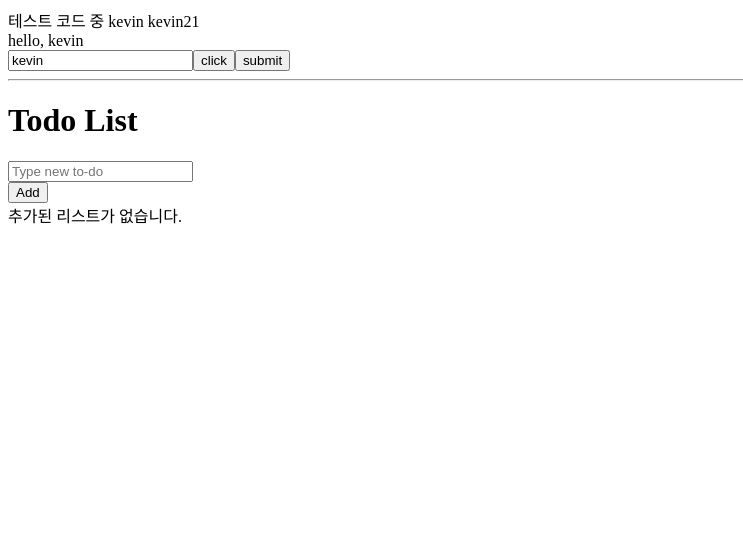
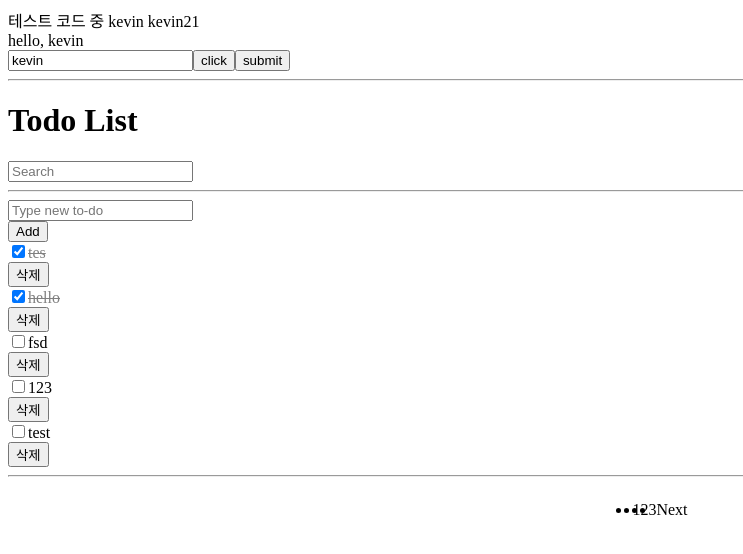
Before and after one commit to kdh3543/vue3_practice, a Vue app: page / in a window 1280 px wide. Shown: the top 554 px of the page, without its empty margins (0-743 px from the left). Built offline with nearby package versions, Linux system fonts and the light colour scheme; data requests are answered from the project's data file; the HTML template or start-up script is replaced by a standard one.

Commit message:
vue3 practice pagination & computed

```diff
--- /dev/null
+++ b/db.json
@@ -0,0 +1,69 @@
+{
+  "todos": [
+    {
+      "subject": "tes",
+      "completed": true,
+      "id": 5
+    },
+    {
+      "subject": "hello",
+      "completed": true,
+      "id": 6
+    },
+    {
+      "subject": "fsd",
+      "completed": false,
+      "id": 7
+    },
+    {
+      "subject": "123",
+      "completed": false,
+      "id": 10
+    },
+    {
+      "subject": "test",
+      "completed": false,
+      "id": 11
+    },
+    {
+      "subject": "1",
+      "completed": false,
+      "id": 12
+    },
+    {
+      "subject": "2",
+      "completed": false,
+      "id": 13
+    },
+    {
+      "subject": "3",
+      "completed": false,
+      "id": 14
+    },
+    {
+      "subject": "4",
+      "completed": false,
+      "id": 15
+    },
+    {
+      "subject": "5",
+      "completed": false,
+      "id": 16
+    },
+    {
+      "subject": "6",
+      "completed": false,
+      "id": 17
+    },
+    {
+      "subject": "7",
+      "completed": false,
+      "id": 18
+    },
+    {
+      "subject": "8",
+      "completed": false,
+      "id": 19
+    }
+  ]
+}
--- a/package.json
+++ b/package.json
@@ -8,6 +8,7 @@
     "lint": "vue-cli-service lint"
   },
   "dependencies": {
+    "axios": "^1.4.0",
     "core-js": "^3.8.3",
     "vue": "^3.2.13"
   },
--- a/src/App.vue
+++ b/src/App.vue
@@ -16,27 +16,47 @@
   <hr />
   <div class="container">
     <h1>Todo List</h1>
+    <input
+      type="text"
+      class="form-control"
+      v-model="searchText"
+      placeholder="Search"
+    />
+    <hr />
     <TodoSimpleForm @add-todo="addTodo" />
+    <div style="color: red">{{ error }}</div>
 
-    <div v-if="!todos.length">추가된 리스트가 없습니다.</div>
     <!-- v-for 사용시 key도 같이 -->
     <!-- 컴포넌트에 : 바인딩으로 props 데이터 전달 가능 -->
+    <div v-if="!filteredTodos.length">There is nothing to display</div>
     <TodoList
-      :todos="todos"
+      :todos="filteredTodos"
       @toggle-todo="toggleTodo"
       @delete-todo="deleteTodo"
+    />
+    <hr />
+    <PaginationFunc
+      @get-todos="getTodos"
+      :currentPage="currentPage"
+      :totalPages="totalPages"
     />
   </div>
 </template>
 
 <script>
-import { ref, reactive } from 'vue'
+import { ref, reactive, computed } from 'vue'
 import TodoSimpleForm from './components/Todo/TodoSimpleForm.vue'
 import TodoList from './components/Todo/TodoList.vue'
+import axios from 'axios'
+import PaginationFunc from './components/Pagination/PaginationFunc.vue'
+
+const DB_URL = 'http://localhost:3000'
+
 export default {
   components: {
     TodoSimpleForm,
     TodoList,
+    PaginationFunc,
   },
   // 필요한 로직 작성
   setup() {
@@ -52,7 +72,28 @@ export default {
     }
 
     const todos = ref([])
+    const error = ref('')
+    const totalDatas = ref(0)
+    const limit = 5
+    const currentPage = ref(1)
+    const totalPages = computed(() => {
+      return Math.ceil(totalDatas.value / limit)
+    })
 
+    const getTodos = async (page = currentPage.value) => {
+      try {
+        const res = await axios.get(
+          `${DB_URL}/todos?_page=${page}&_limit=${limit}`
+        )
+        currentPage.value = page
+        totalDatas.value = res.headers['x-total-count']
+        todos.value = res.data
+      } catch (err) {
+        console.log(err)
+        error.value = 'Something went wrong'
+      }
+    }
+    getTodos()
     const greeting = (param) => {
       return 'hello, ' + param
     }
@@ -67,19 +108,60 @@ export default {
     const onSubmit = () => {
       console.log(name.value)
     }
+    const errorFunc = () => {
+      return (error.value = 'Something went wrong')
+    }
 
-    const deleteTodo = (index) => {
+    const deleteTodo = async (index) => {
+      const id = todos.value[index].id
+      try {
+        await axios.delete(`${DB_URL}/todos/${id}`)
+      } catch (err) {
+        console.log(err)
+        errorFunc()
+      }
       todos.value.splice(index, 1)
     }
 
-    const addTodo = (todo) => {
-      todos.value.push(todo)
+    const addTodo = async (todo) => {
+      // db에 todo 저장
+      try {
+        const res = await axios.post(`${DB_URL}/todos`, {
+          subject: todo.subject,
+          completed: todo.completed,
+        })
+        todos.value.push(res.data)
+      } catch (err) {
+        console.log(err)
+        errorFunc()
+      }
     }
 
-    const toggleTodo = (index) => {
+    const toggleTodo = async (index) => {
+      const id = todos.value[index].id
+      try {
+        // 데이터 부분 업데이트는 patch
+        await axios.patch(`${DB_URL}/todos/${id}`, {
+          completed: !todos.value[index].completed,
+        })
+      } catch (err) {
+        console.log(err)
+        errorFunc()
+      }
       todos.value[index].completed = !todos.value[index].completed
     }
 
+    //computed를 사용한 search
+    const searchText = ref('')
+
+    const filteredTodos = computed(() => {
+      if (searchText.value) {
+        return todos.value.filter((todo) => {
+          return todo.subject.includes(searchText.value)
+        })
+      }
+      return todos.value
+    })
     return {
       name,
       nameClass,
@@ -92,6 +174,14 @@ export default {
       deleteTodo,
       addTodo,
       toggleTodo,
+      searchText,
+      filteredTodos,
+      error,
+      getTodos,
+      totalDatas,
+      currentPage,
+      limit,
+      totalPages,
       // updateName,
     }
   },
--- /dev/null
+++ b/src/components/Pagination/PaginationFunc.vue
@@ -0,0 +1,54 @@
+<template>
+  <div class="pagination">
+    <nav aria-label="Page navigation example">
+      <ul class="pagination">
+        <li class="page-item" v-if="currentPage !== 1">
+          <a class="page-link" @click="getTodos(currentPage - 1)">Previous</a>
+        </li>
+        <li
+          v-for="page in totalPages"
+          :key="page"
+          class="page-item"
+          :class="currentPage === page ? 'active' : ''"
+        >
+          <a class="page-link" @click="getTodos(page)">{{ page }}</a>
+        </li>
+
+        <li class="page-item" v-if="currentPage !== totalPages">
+          <a class="page-link" @click="getTodos(currentPage + 1)">Next</a>
+        </li>
+      </ul>
+    </nav>
+  </div>
+</template>
+<script>
+export default {
+  props: {
+    currentPage: {
+      type: Number,
+      required: true,
+    },
+    totalPages: {
+      type: Number,
+      required: true,
+    },
+  },
+  setup(props, { emit }) {
+    const getTodos = (page) => {
+      emit('get-todos', page)
+    }
+    return {
+      getTodos,
+    }
+  },
+}
+</script>
+<style>
+.pagination {
+  display: flex;
+  justify-content: center;
+}
+li {
+  cursor: pointer;
+}
+</style>
--- a/src/components/Todo/TodoList.vue
+++ b/src/components/Todo/TodoList.vue
@@ -3,7 +3,7 @@
     <div class="card-body d-flex align-items-center p-2">
       <div class="form-check flex-grow-1">
         <input
-          :value="todo.completed"
+          :checked="todo.completed"
           @change="toggleTodo(index)"
           type="checkbox"
           class="form-check-input"
```
Also changed, not shown: 2 other files (tests, documents, lock files or other folders).
